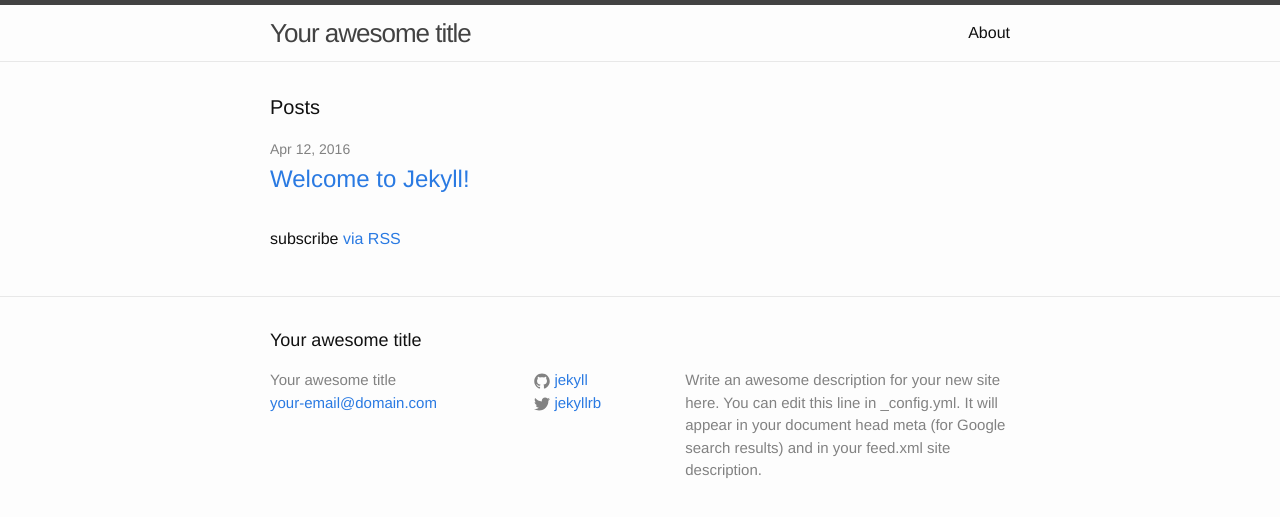
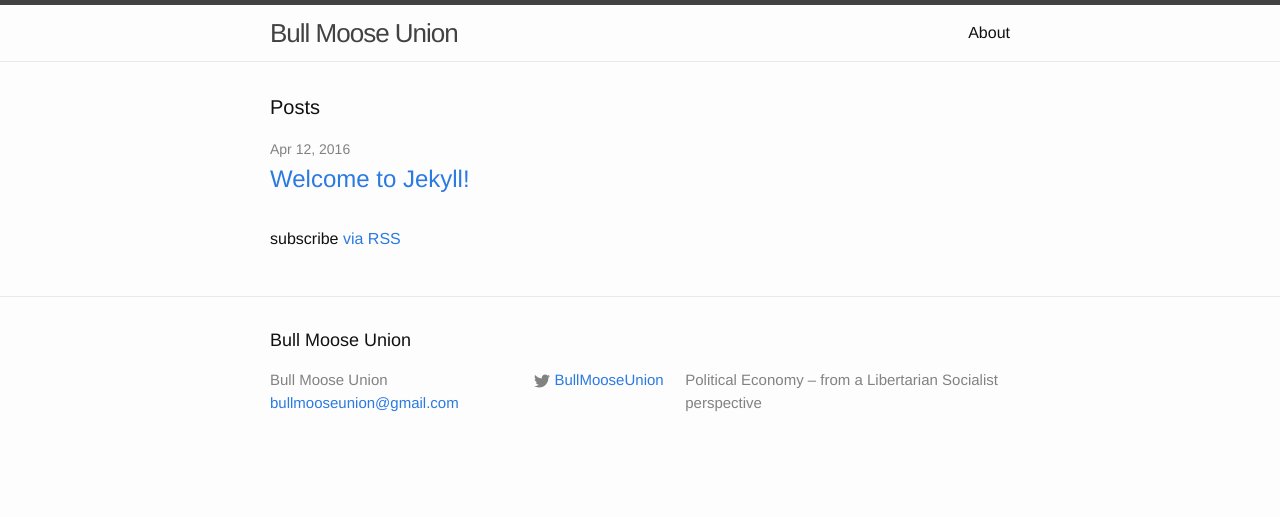
Before and after one commit to st5kdesign/BullMooseUnion, a Jekyll site: the page built from index.html, in a window 1280 px wide. Shown: the top 517 px of the page. Built offline with Jekyll 4.4.1, drawn with Linux system fonts in a browser that asks for light colours.

Commit message:
initial configuration

```diff
--- a/_config.yml
+++ b/_config.yml
@@ -6,16 +6,26 @@
 # 'jekyll serve'. If you change this file, please restart the server process.
 
 # Site settings
-title: Your awesome title
-email: your-email@domain.com
+title: Bull Moose Union
+email: bullmooseunion@gmail.com
 description: > # this means to ignore newlines until "baseurl:"
-  Write an awesome description for your new site here. You can edit this
-  line in _config.yml. It will appear in your document head meta (for
-  Google search results) and in your feed.xml site description.
+  Political Economy – from a Libertarian Socialist perspective
 baseurl: "" # the subpath of your site, e.g. /blog
 url: "http://yourdomain.com" # the base hostname & protocol for your site
-twitter_username: jekyllrb
-github_username:  jekyll
+
+twitter_username: BullMooseUnion
+google_username: BullMooseUnion
+facebook_username: BullMooseUnion
+
+permalink: /:categories/:title
+
+links:
+  - title: about
+    url: /about
+  - title: archive
+    url: /archive
+  - title: documents
+    url: /documents
 
 # Build settings
 markdown: kramdown
```
